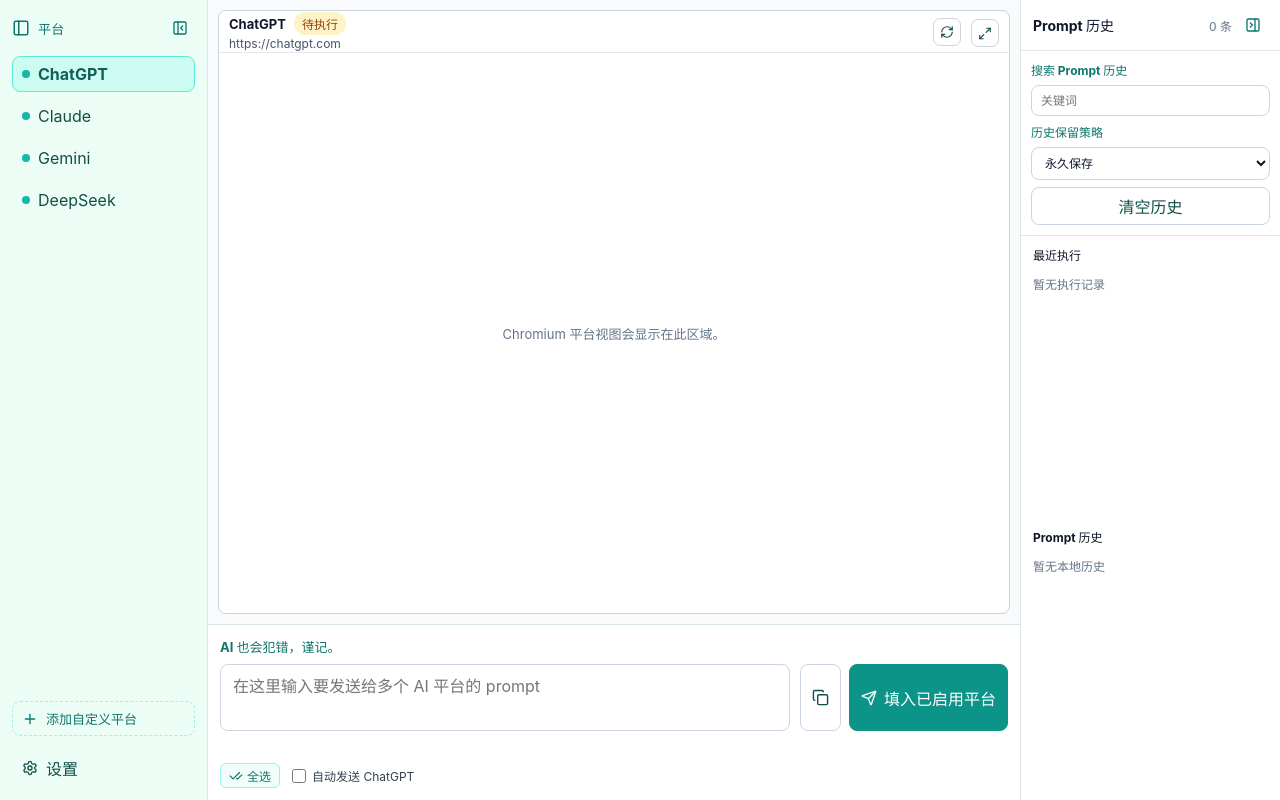
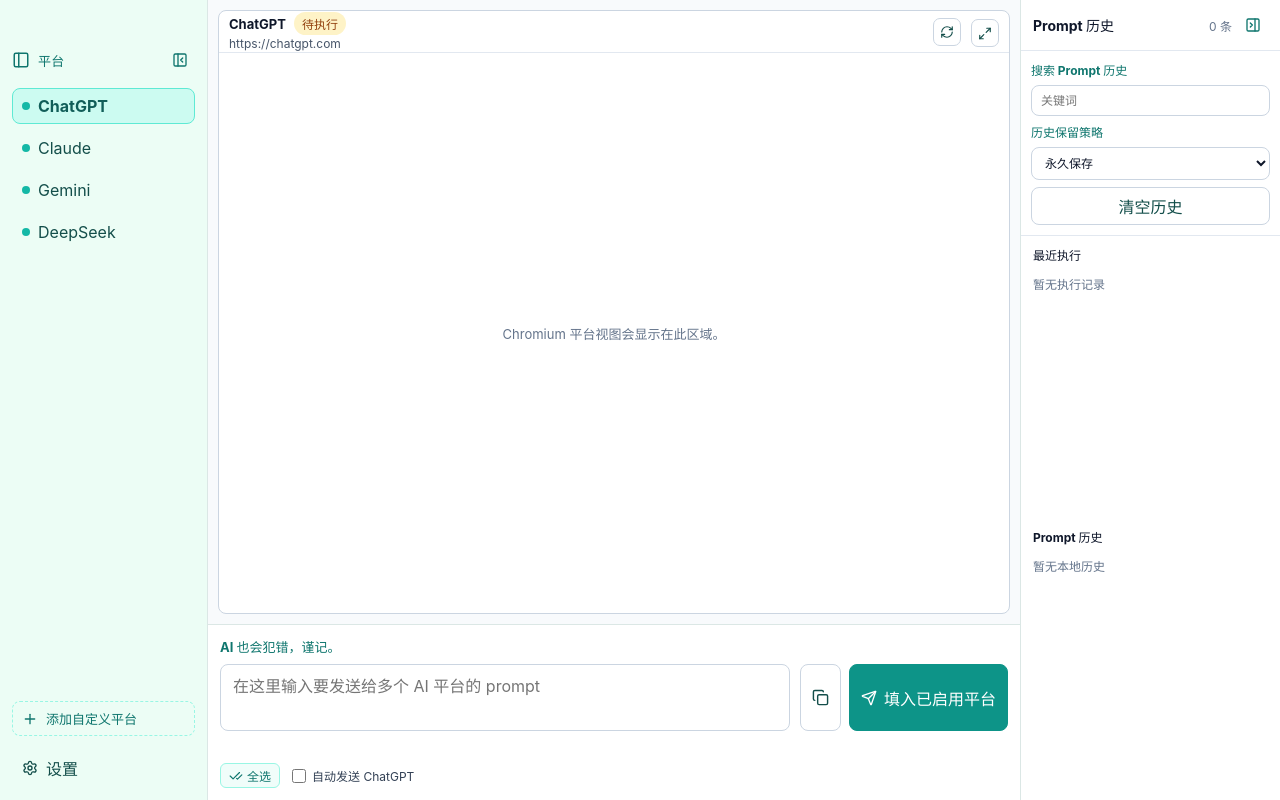
Before and after one commit to AGou-ops/multi-AI-Chat, a React (Vite) app: page / in a window 1280 px wide. Built offline with nearby package versions, Linux system fonts and the light colour scheme.

Commit message:
fix(sidebar): offset platform controls below title bar

```diff
--- a/src/renderer/App.tsx
+++ b/src/renderer/App.tsx
@@ -543,7 +543,7 @@
       onKeyDown={handleKeyDown}
     >
       {isPlatformSidebarOpen ? (
-      <nav className="platform-rail" aria-label="AI 平台">
+      <nav className="platform-rail has-titlebar-safe-area" aria-label="AI 平台">
         <div className="rail-header">
           <div className="pane-title">
             <PanelLeft aria-hidden="true" size={18} />
@@ -648,7 +648,7 @@
         </button>
       </nav>
       ) : (
-        <div className="collapsed-sidebar platform-sidebar-toggle">
+        <div className="collapsed-sidebar platform-sidebar-toggle has-titlebar-safe-area">
           <button
             className="pane-toggle-button"
             type="button"
--- a/src/renderer/styles.css
+++ b/src/renderer/styles.css
@@ -136,6 +136,10 @@
 .platform-sidebar-toggle {
   border-right: 1px solid #dbe7e5;
   background: #ecfdf5;
+}
+
+.has-titlebar-safe-area {
+  padding-top: 44px;
 }
 
 .history-sidebar-toggle {
```
Also changed, not shown: 1 other file (tests, documents, lock files or other folders).
